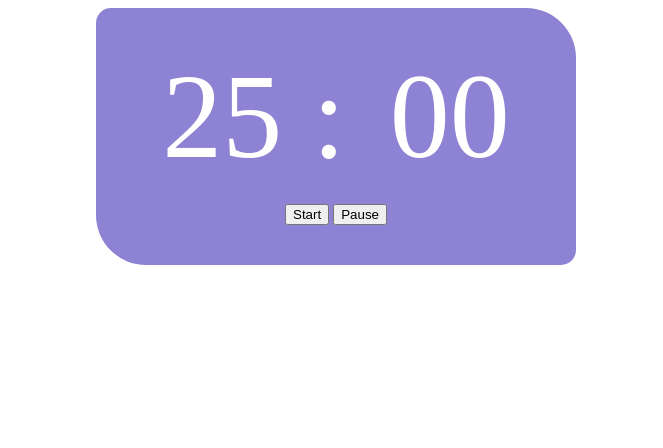
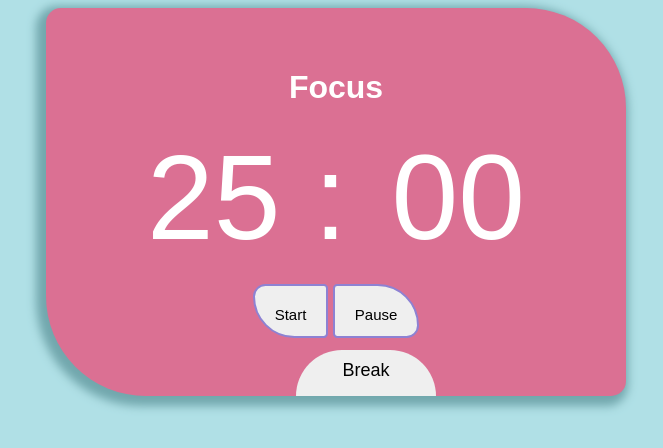
Before and after one commit to ell-br/timer-app, a plain HTML site: page index.html in a window 1280 px wide. Shown: the whole page, without its empty margins (304-967 px from the left). Drawn offline with Linux system fonts and the light colour scheme.

Commit message:
Edit to index.html, script.js, styles.css
Added different colour modes for Focus & Break periods. Altered styles, added title

```diff
--- a/index.html
+++ b/index.html
@@ -8,16 +8,17 @@
     <title>Focus Timer</title>
 </head>
 <body>
-    <div class = "timer-container">
+    <div id = "timer-container">
+        <h1 id = "mode-title">Focus</h1>
         <div id = "timer-display">
           <span id="mins-display">25 :</span>
           <span id="secs-display">00</span>
       </div> <br>
       <div id = "timer-btns">
             <button id="start-btn">Start</button>
-            <button id="pause-btn">Pause</button>
+            <button id="pause-btn">Pause</button><br><br>
         </div>
-
+      <button id = "toggle-btn">Break</button>
     </div>
     <script src="script.js"></script>
 </body>
--- a/script.js
+++ b/script.js
@@ -1,36 +1,8 @@
 var keepCounting = true;
-
-/*
-function startTimer() {
-    var id = setInterval(countDown, 1000);
-
-    function countDown() {
-
-      if (keepCounting) {
-        seconds--;
-        document.querySelector("#start-btn").disabled = true;
-
-        if (seconds >= 60) {
-          mins = Math.floor(seconds / 60);
-          secondsMod = seconds%60;
-          document.querySelector("#timer-display").innerHTML = mins + ":"+ secondsMod;
-        } else {
-          document.querySelector("#timer-display").innerHTML = mins + seconds;
-        }
-        console.log(mins + seconds);
-
-      } else {
-        clearInterval(id);
-        keepCounting = true;
-      }
-    }
-  }
-
-
-document.querySelector("#start-btn").addEventListener("click", startTimer());
-*/
-var focusPeriod = 25;
-var timeLeft = focusPeriod*60;
+var timerElem = document.getElementById("timer-container");
+var periodLength = 25;
+var timeLeft = periodLength*60;
+var mode = "focus";
 
 function startTimer() {
     var int = setInterval(countDownSecs, 1000);
@@ -63,7 +35,36 @@ function stopTimer() {
   keepCounting = false;
 }
 
+function focusTime() {
+  timerElem.style.backgroundColor = "palevioletred";
+  periodLength = 25;
+  document.querySelector("#mode-title").innerHTML = "Focus";
+  document.querySelector("#toggle-btn").innerHTML = "Break";
+  document.querySelector("#mins-display").innerHTML = periodLength + " : ";
+  console.log("focus time");
+}
+
+function breakTime() {
+  timerElem.style.backgroundColor = "rgb(141, 130, 211)";
+  periodLength = 5;
+  document.querySelector("#mode-title").innerHTML = "Break";
+  document.querySelector("#toggle-btn").innerHTML = "Focus";
+  document.querySelector("#mins-display").innerHTML = "0" + periodLength + " : ";
+  console.log("break time");
+}
+
+function toggleMode() {
+  if (mode=="focus") {
+    mode = "break";
+    breakTime();
+  } else if (mode == "break") {
+    mode = "focus";
+    focusTime();
+  }
+}
+
 
 
 document.querySelector("#start-btn").addEventListener("click", startTimer);
 document.querySelector("#pause-btn").addEventListener("click", stopTimer);
+document.querySelector("#toggle-btn").addEventListener("click", toggleMode);
--- a/styles.css
+++ b/styles.css
@@ -1,13 +1,30 @@
-.timer-container {
-    border-radius: 15px 50px;
-    background-color: rgb(141, 130, 211);
+body {
+    font-family: sans-serif;
+    background-color: powderblue;
+}
+
+h1 {
+    color: white;
+    font-size: xx-large;
+}
+
+
+#timer-container {
+    position: relative;
+    border-radius: 15px 100px;
     padding: 40px;
-    width: 400px;
+    width: 500px;
     margin:auto;
     text-align: center;
+    background-color: palevioletred;
+    box-shadow: -4px 4px 10px 6px rgb(114, 167, 173);
 }
+
 .focus {
-
+    background-color: palevioletred;
+}
+.break {
+   background-color: rgb(141, 130, 211);
 }
 
 #mins-display, #secs-display {
@@ -15,3 +32,38 @@
     color: white;
     padding: 20px;
 }
+
+#start-btn, #pause-btn {
+    border:none;
+    height: 20px;
+    padding: 20px;
+    padding-bottom: 30px;
+    font-size: 15px;
+    border: solid 2px rgb(141, 130, 211);
+}
+
+#start-btn:hover, #pause-btn:hover {
+    border: solid 2px palevioletred;
+}
+
+
+#start-btn {
+   border-radius: 15px 5px 5px 50px;
+}
+
+#pause-btn {
+  border-radius: 5px 50px 15px 5px;
+}
+
+#toggle-btn {
+    position: absolute;
+    bottom:0px;
+    left: 250px;
+    right: 190px;
+    padding: 15px;
+    padding-top: 10px;
+    font-size: large;
+    border-radius: 50px 50px 0px 0px;
+    border: none;
+
+}
```
